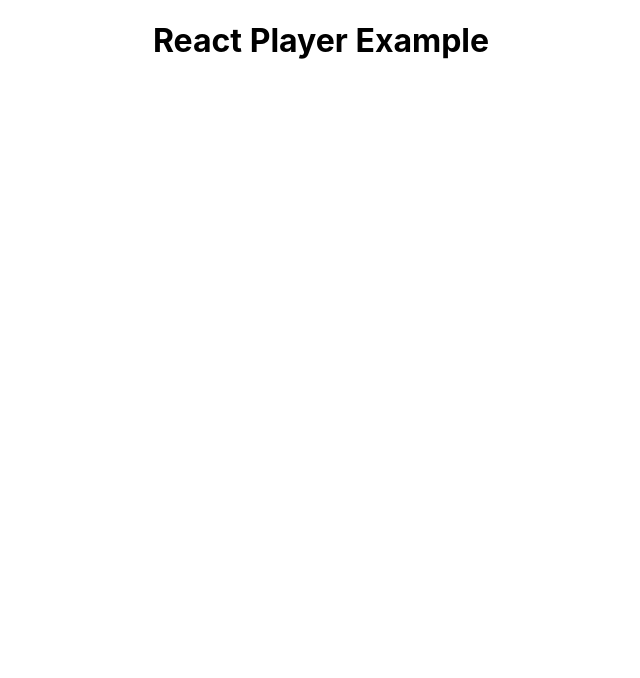
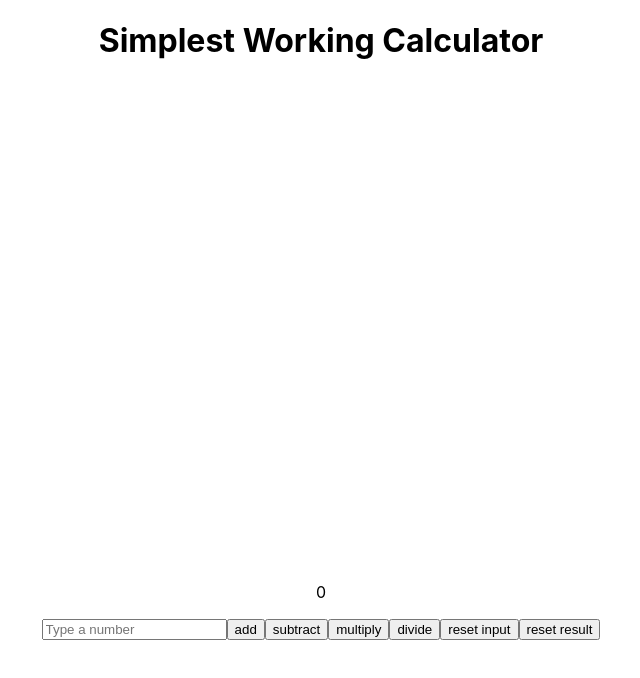
Before and after one commit to rimmisharma/react-practice, a React (Create React App) app: page / in a window 1280 px wide. Shown: the top 678 px of the page, without its empty margins (319-959 px from the left). Built offline with nearby package versions, Linux system fonts and the light colour scheme.

Commit message:
Calculator app using useRef hook

```diff
--- a/src/App.js
+++ b/src/App.js
@@ -1,20 +1,68 @@
-import React, { useState } from 'react';
+import React, { useRef, useState } from 'react';
 import './App.css';
 import ReactPlayer from 'react-player';
 
 function App(){
 
-  const vidUrl='https://www.youtube.com/watch?v=cd3P3yXyx30&t=6631s';
+  const inputRef = useRef(null);
+  const resultRef = useRef(null);
+  const [result, setResult] = useState(0);
+
+  const plus = (e) => {
+    e.preventDefault();
+    setResult((result) => result + Number(inputRef.current.value));
+  };
+
+  const minus = (e) => {
+    e.preventDefault();
+    setResult((result) => result - Number(inputRef.current.value));
+  };
+
+  const times = (e) => {
+    e.preventDefault();
+    setResult((result) => result * Number(inputRef.current.value));
+  };
+
+  const divide = (e) => {
+    e.preventDefault();
+    setResult((result) => result / Number(inputRef.current.value));
+  };
+
+  const resetInput = (e) => {
+    e.preventDefault();
+    inputRef.current.value = 0;
+  };
+
+  const resetResult = (e) => {
+    e.preventDefault();
+    setResult((prevVal) => prevVal * 0);
+  };
+
   return (
     <div className='App'>
-      <h1>React Player Example</h1>
-      <ReactPlayer className='media'
-      url={vidUrl}
-      playing={false}
-      volume={.5}
-      />
+      <div>
+        <h1>Simplest Working Calculator</h1>
+      </div>
+      <form>
+        <p ref={resultRef}>
+          {result}
+        </p>
+        <input
+        pattern='[0-9]'
+        ref={inputRef}
+        tyepe='number'
+        placeholder='Type a number'
+        />
+
+        <button onClick={plus}>add</button>
+        <button onClick={minus}>subtract</button>
+        <button onClick={times}>multiply</button>
+        <button onClick={divide}>divide</button>
+        <button onClick={resetInput}>reset input</button>
+        <button onClick={resetResult}>reset result</button>
+      </form>
     </div>
-  );
+  )
 }
 
 export default App;
```
